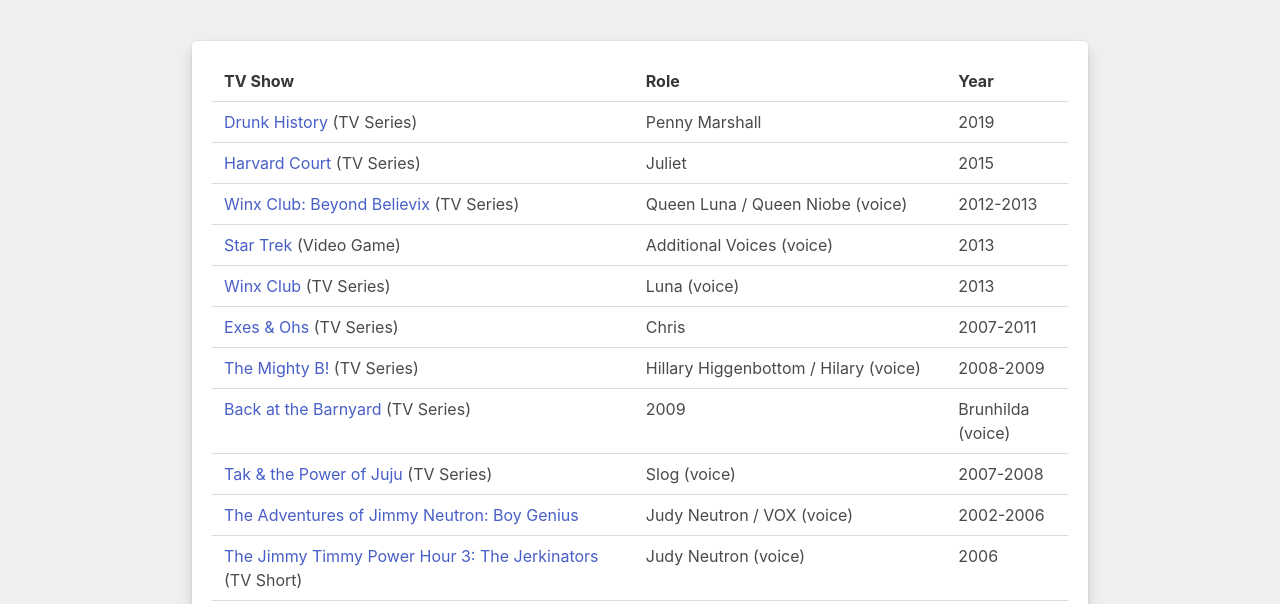
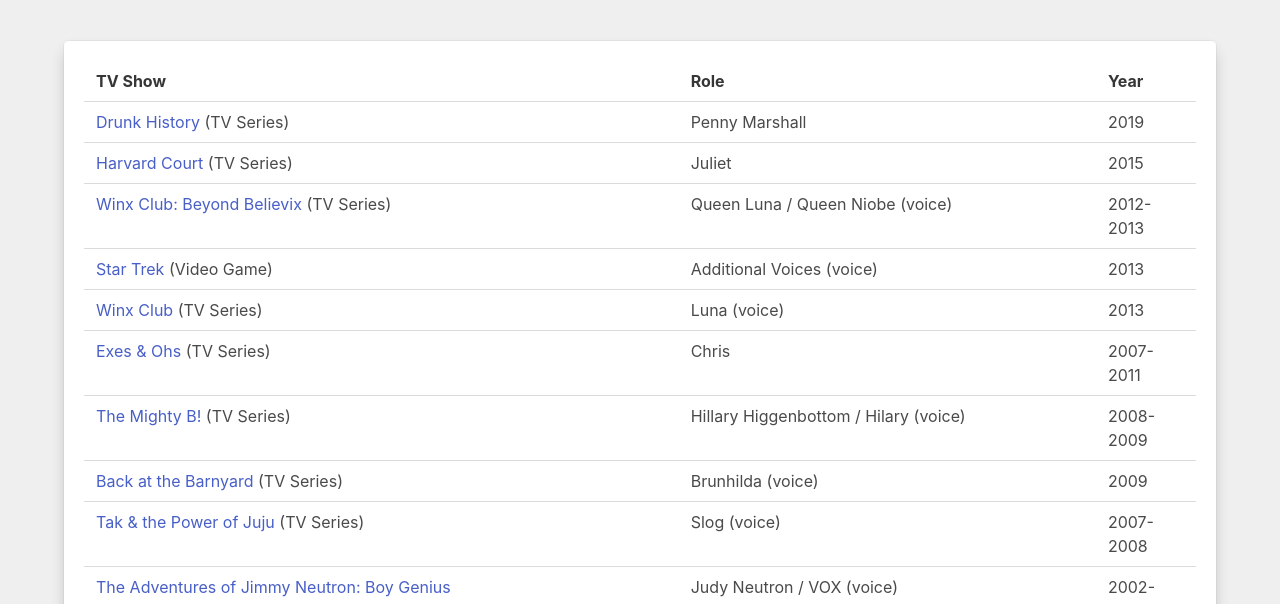
Before and after one commit to brer4449/Megan, a plain HTML site: page tv.html in a window 1280 px wide. Shown: the part 126-730 px from the top of the page. Drawn offline with nearby package versions, Linux system fonts and the light colour scheme.

Commit message:
fixed margins

```diff
--- a/assets/css/style.css
+++ b/assets/css/style.css
@@ -27,7 +27,7 @@
 }
 
 .container {
-  margin: 5% 15%;
+  margin: 5% 5%;
 }
 
 .panels {
--- a/tv.html
+++ b/tv.html
@@ -177,8 +177,8 @@
                   >
                   (TV Series)
                 </td>
+                <td>Brunhilda (voice)</td>
                 <td>2009</td>
-                <td>Brunhilda (voice)</td>
               </tr>
               <tr>
                 <td>
```
